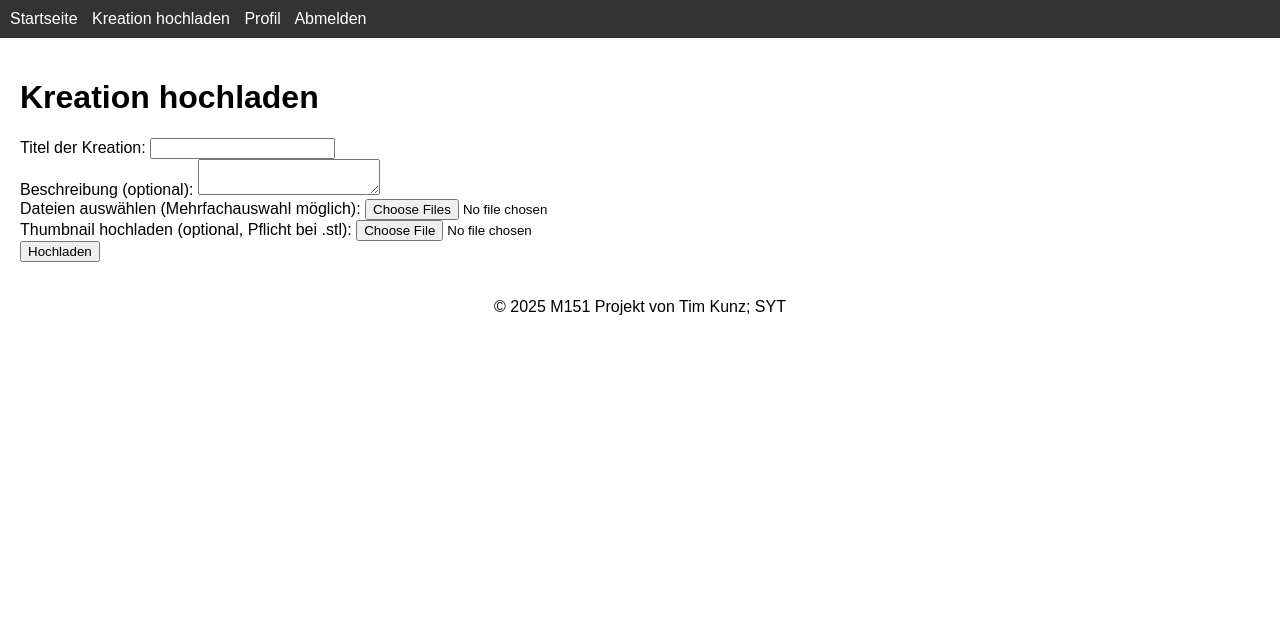
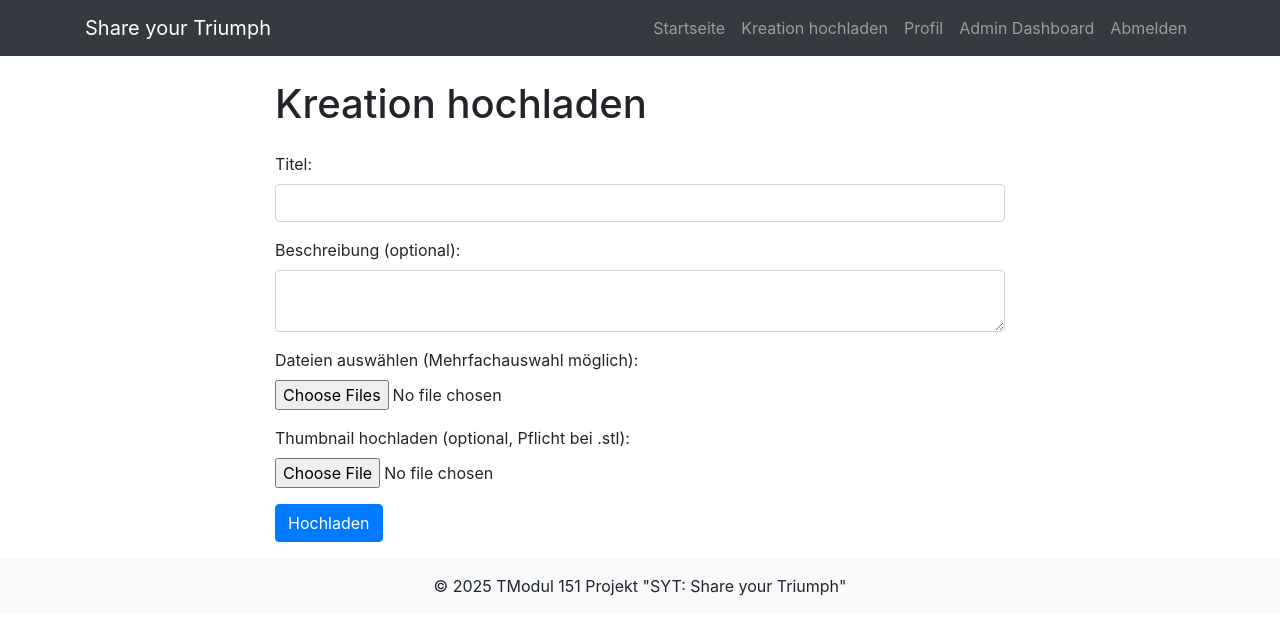
Before and after one commit to tikunzbbzbl/M151, a PHP site: page /thingiverse_simplified/upload.php in a window 1280 px wide. Shown: the top 635 px of the page. Run offline with PHP 8.4, Linux system fonts and the light colour scheme; the visitor is signed in with stand-in values (Sample User, id 1).

Commit message:
a lot changes

```diff
--- a/htdocs/thingiverse_simplified/download.php
+++ b/htdocs/thingiverse_simplified/download.php
@@ -4,14 +4,14 @@ require_once 'includes/functions.php';
 secure_session_start();
 
 if (!isset($_GET['file'])) {
-    die("Keine Datei angegeben.");
+  die("Keine Datei angegeben.");
 }
 
 $filename = basename($_GET['file']);
 $filepath = 'uploads/' . $filename;
 
 if (!file_exists($filepath)) {
-    die("Datei nicht gefunden.");
+  die("Datei nicht gefunden.");
 }
 
 header('Content-Description: File Transfer');
--- a/htdocs/thingiverse_simplified/includes/db.php
+++ b/htdocs/thingiverse_simplified/includes/db.php
@@ -3,8 +3,8 @@
 // Verbindung zur Datenbank mittels PDO – es wird ein Benutzer mit eingeschränkten Rechten genutzt.
 $host   = 'localhost';
 $dbname = 'thingiverse_simplified';
-$user   = 'user1'; // bitte entsprechend anpassen
-$pass   = 'pass';     // bitte entsprechend anpassen
+$user   = 'user1';
+$pass   = 'pass';
 $dsn    = "mysql:host=$host;dbname=$dbname;charset=utf8mb4";
 
 try {
--- a/htdocs/thingiverse_simplified/includes/footer.php
+++ b/htdocs/thingiverse_simplified/includes/footer.php
@@ -1,9 +1,12 @@
-<?php
-// footer.php
-?>
 </div>
-<footer>
-    <p style="text-align:center;">&copy; <?php echo date("Y"); ?> M151 Projekt von Tim Kunz; SYT</p>
-</footer>
+  <footer class="bg-light text-center mt-3 py-3">
+    <div class="container">
+      <p class="mb-0">&copy; <?php echo date("Y"); ?> TModul 151 Projekt "SYT: Share your Triumph"</p>
+    </div>
+  </footer>
+  <!-- Bootstrap JS -->
+  <script src="https://code.jquery.com/jquery-3.5.1.slim.min.js"></script>
+  <script src="https://cdn.jsdelivr.net/npm/popper.js@1.16.1/dist/umd/popper.min.js"></script>
+  <script src="https://stackpath.bootstrapcdn.com/bootstrap/4.5.2/js/bootstrap.min.js"></script>
 </body>
 </html>
--- a/htdocs/thingiverse_simplified/includes/functions.php
+++ b/htdocs/thingiverse_simplified/includes/functions.php
@@ -28,7 +28,11 @@ function secure_session_start() {
         session_regenerate_id(true); // Verhindert Session Fixation
     }
 }
-
+// Füge das am Anfang von includes/functions.php ein (vor secure_session_start())
+if (!defined('BASE_URL')) {
+    // Passe den Pfad an, je nachdem, wie dein Projekt erreichbar ist.
+    define('BASE_URL', '/');
+}
 
 // Prüft, ob der Benutzer angemeldet ist (C8)
 function is_logged_in() {
--- a/htdocs/thingiverse_simplified/includes/header.php
+++ b/htdocs/thingiverse_simplified/includes/header.php
@@ -1,28 +1,68 @@
+<?php
+require_once 'functions.php';
+secure_session_start();
+?>
 <!DOCTYPE html>
 <html lang="de">
 <head>
-    <meta charset="UTF-8">
-    <title>Share your Triumph</title>
-    <meta name="viewport" content="width=device-width, initial-scale=1.0">
-    <style>
-        body { font-family: Arial, sans-serif; margin: 0; padding: 0; }
-        header { background: #333; color: #fff; padding: 10px; }
-        nav a { color: #fff; margin-right: 10px; text-decoration: none; }
-        .container { padding: 20px; }
-    </style>
+  <meta charset="UTF-8">
+  <title>Thingiverse Simplified</title>
+  <meta name="viewport" content="width=device-width, initial-scale=1">
+  <!-- Bootstrap CSS über CDN -->
+  <link rel="stylesheet" href="https://stackpath.bootstrapcdn.com/bootstrap/4.5.2/css/bootstrap.min.css">
+  <style>
+    body { margin: 0; padding: 0; }
+    /* Fixierter Navbar */
+    .navbar {
+      position: fixed;
+      top: 0;
+      width: 100%;
+      z-index: 1000;
+    }
+    /* Platzhalter für den fixierten Navbar */
+    .content-container {
+      margin-top: 56px; /* Höhe des Navbar anpassen */
+    }
+  </style>
 </head>
 <body>
-<header>
-    <nav>
-        <a href="index.php">Startseite</a>
-        <a href="upload.php">Kreation hochladen</a>
+<!-- Navigation -->
+<nav class="navbar navbar-expand-lg navbar-dark bg-dark">
+  <div class="container">
+    <a class="navbar-brand" href="../index.php">Share your Triumph</a>
+    <button class="navbar-toggler" type="button" data-toggle="collapse" data-target="#navbarContent">
+      <span class="navbar-toggler-icon"></span>
+    </button>
+    <div class="collapse navbar-collapse" id="navbarContent">
+      <ul class="navbar-nav ml-auto">
+        <li class="nav-item">
+          <a class="nav-link" href="../index.php">Startseite</a>
+        </li>
+        <li class="nav-item">
+          <a class="nav-link" href="../upload.php">Kreation hochladen</a>
+        </li>
         <?php if (is_logged_in()): ?>
-            <a href="profile.php">Profil</a>
-            <a href="logout.php">Abmelden</a>
+          <li class="nav-item">
+            <a class="nav-link" href="../profile.php">Profil</a>
+          </li>
+          <?php if (!empty($_SESSION['is_admin'])): ?>
+            <li class="nav-item">
+              <a class="nav-link" href="../admin/dashboard.php">Admin Dashboard</a>
+            </li>
+          <?php endif; ?>
+          <li class="nav-item">
+            <a class="nav-link" href="../logout.php">Abmelden</a>
+          </li>
         <?php else: ?>
-            <a href="login.php">Anmelden</a>
-            <a href="register.php">Registrieren</a>
+          <li class="nav-item">
+            <a class="nav-link" href="../login.php">Anmelden</a>
+          </li>
+          <li class="nav-item">
+            <a class="nav-link" href="../register.php">Registrieren</a>
+          </li>
         <?php endif; ?>
-    </nav>
-</header>
-<div class="container">
+      </ul>
+    </div>
+  </div>
+</nav>
+<div class="container content-container">
--- a/htdocs/thingiverse_simplified/upload.php
+++ b/htdocs/thingiverse_simplified/upload.php
@@ -1,8 +1,13 @@
 <?php
-// upload.php – Mehrfachupload mit automatischer Thumbnail-Auswahl
+// upload.php – Nur für eingeloggte Benutzer, Mehrfachupload & automatische Thumbnail-Auswahl
 require_once 'includes/db.php';
 require_once 'includes/functions.php';
 secure_session_start();
+
+if (!is_logged_in()) {
+  header("Location: login.php");
+  exit;
+}
 
 $errors  = [];
 $success = '';
@@ -15,12 +20,11 @@ if ($_SERVER['REQUEST_METHOD'] === 'POST') {
       $errors[] = "Titel ist erforderlich.";
   }
 
-    // Es muss mindestens eine Datei in creation_files[] hochgeladen werden.
   if (!isset($_FILES['creation_files']) || empty($_FILES['creation_files']['name'][0])) {
       $errors[] = "Es muss mindestens eine Datei hochgeladen werden.";
   }
 
-    // Prüfe, ob ein separates Thumbnail hochgeladen wurde.
+  // Prüfe separates Thumbnail
   $thumbnailProvided = false;
   $thumbnailFilename = '';
   if (isset($_FILES['thumbnail']) && $_FILES['thumbnail']['error'] === UPLOAD_ERR_OK) {
@@ -40,7 +44,6 @@ if ($_SERVER['REQUEST_METHOD'] === 'POST') {
   }
 
   if (empty($errors)) {
-        // Neuen Kreationseintrag erstellen.
       $stmt = $pdo->prepare("INSERT INTO kreationen (user_id, title, description) VALUES (:user_id, :title, :description)");
       $stmt->execute([
           ':user_id' => $_SESSION['user_id'],
@@ -49,7 +52,6 @@ if ($_SERVER['REQUEST_METHOD'] === 'POST') {
       ]);
       $kreation_id = $pdo->lastInsertId();
 
-        // Falls ein separates Thumbnail hochgeladen wurde, in der DB als Thumbnail speichern.
       if ($thumbnailProvided) {
           $stmtThumb = $pdo->prepare("INSERT INTO kreation_files (kreation_id, file_name, file_type, is_thumbnail) VALUES (:kreation_id, :file_name, :file_type, 1)");
           $stmtThumb->execute([
@@ -59,25 +61,23 @@ if ($_SERVER['REQUEST_METHOD'] === 'POST') {
           ]);
       }
 
-        // Verarbeitung der Mehrfachuploads aus creation_files[].
-        $autoThumbnailSet = false; // Flag: Wurde schon automatisch ein Thumbnail gesetzt?
-        $allowed_image_ext = ['jpg', 'jpeg', 'png', 'gif'];  // Erlaubte Bildformate
-        $allowed_other_ext = ['stl'];                        // Erlaubte STL-Dateien
+      $autoThumbnailSet = false;
+      $allowed_image_ext = ['jpg', 'jpeg', 'png', 'gif'];
+      $allowed_other_ext = ['stl'];
       $allowed_extensions = array_merge($allowed_image_ext, $allowed_other_ext);
 
       foreach ($_FILES['creation_files']['name'] as $key => $name) {
           if ($_FILES['creation_files']['error'][$key] !== UPLOAD_ERR_OK) {
-                continue; // Fehlerhaften Upload überspringen
+              continue;
           }
           $tmp_name = $_FILES['creation_files']['tmp_name'][$key];
           $ext = strtolower(pathinfo($name, PATHINFO_EXTENSION));
           if (!in_array($ext, $allowed_extensions)) {
-                continue; // Nicht erlaubte Dateitypen überspringen
+              continue;
           }
           $new_filename = 'creation_' . time() . '_' . $_SESSION['user_id'] . '_' . $key . '.' . $ext;
           $destination = 'uploads/' . $new_filename;
           if (move_uploaded_file($tmp_name, $destination)) {
-                // Falls es ein Bild ist und noch kein Thumbnail (weder separat noch automatisch) gesetzt wurde, wird es automatisch als Thumbnail genutzt.
               if (in_array($ext, $allowed_image_ext) && !$thumbnailProvided && !$autoThumbnailSet) {
                   $is_thumbnail = 1;
                   $autoThumbnailSet = true;
@@ -94,15 +94,12 @@ if ($_SERVER['REQUEST_METHOD'] === 'POST') {
           }
       }
 
-        // Falls kein Thumbnail (separat oder automatisch) gesetzt wurde und mindestens eine .stl-Datei hochgeladen wurde,
-        // erzwingen wir einen Fehler.
       if (!$thumbnailProvided && !$autoThumbnailSet) {
           $stmtCheck = $pdo->prepare("SELECT COUNT(*) FROM kreation_files WHERE kreation_id = :kid AND file_name LIKE '%.stl'");
           $stmtCheck->execute([':kid' => $kreation_id]);
           $stlCount = $stmtCheck->fetchColumn();
           if ($stlCount > 0) {
               $errors[] = "Für .stl-Dateien muss ein Thumbnail hochgeladen werden.";
-                // Optional: Den gerade erstellten Eintrag wieder löschen.
           }
       }
 
@@ -113,32 +110,40 @@ if ($_SERVER['REQUEST_METHOD'] === 'POST') {
 }
 ?>
 <?php include 'includes/header.php'; ?>
-<h1>Kreation hochladen</h1>
+<div class="row">
+  <div class="col-md-8 offset-md-2">
+    <h1 class="my-4">Kreation hochladen</h1>
     <?php if (!empty($errors)): ?>
-    <div style="color:red;">
+      <div class="alert alert-danger">
         <?php foreach ($errors as $error): ?>
           <p><?php echo escape($error); ?></p>
         <?php endforeach; ?>
       </div>
     <?php endif; ?>
     <?php if ($success): ?>
-    <div style="color:green;">
+      <div class="alert alert-success">
         <p><?php echo escape($success); ?></p>
       </div>
     <?php endif; ?>
     <form action="upload.php" method="post" enctype="multipart/form-data">
-    <label for="title">Titel der Kreation:</label>
-    <input type="text" name="title" id="title" required><br>
-
+      <div class="form-group">
+        <label for="title">Titel:</label>
+        <input type="text" name="title" id="title" class="form-control" required>
+      </div>
+      <div class="form-group">
         <label for="description">Beschreibung (optional):</label>
-    <textarea name="description" id="description"></textarea><br>
-
+        <textarea name="description" id="description" class="form-control"></textarea>
+      </div>
+      <div class="form-group">
         <label for="creation_files">Dateien auswählen (Mehrfachauswahl möglich):</label>
-    <input type="file" name="creation_files[]" id="creation_files" multiple><br>
-
+        <input type="file" name="creation_files[]" id="creation_files" class="form-control-file" multiple>
+      </div>
+      <div class="form-group">
         <label for="thumbnail">Thumbnail hochladen (optional, Pflicht bei .stl):</label>
-    <input type="file" name="thumbnail" id="thumbnail" accept="image/jpeg, image/png, image/gif"><br>
-
-    <button type="submit">Hochladen</button>
+        <input type="file" name="thumbnail" id="thumbnail" class="form-control-file" accept="image/jpeg, image/png, image/gif">
+      </div>
+      <button type="submit" class="btn btn-primary">Hochladen</button>
     </form>
+  </div>
+</div>
 <?php include 'includes/footer.php'; ?>
```
Also changed, not shown: htdocs/thingiverse_simplified/admin/dashboard.php (added, +63 -0 lines), htdocs/thingiverse_simplified/admin/manage_users.php (added, +45 -0 lines), htdocs/thingiverse_simplified/index.php (+14 -10 lines), htdocs/thingiverse_simplified/login.php (+28 -16 lines), htdocs/thingiverse_simplified/register.php (+19 -13 lines), htdocs/thingiverse_simplified/view.php (+19 -16 lines), htdocs/thingiverse_simplified/uploads/profile_2.png (added), htdocs/thingiverse_simplified/uploads/thumbnail_1739433592_2.png (added), htdocs/thingiverse_simplified/uploads/thumbnail_1739433611_2.png (added), 1 other file. Lines whose indentation alone changed are shown as unchanged.
